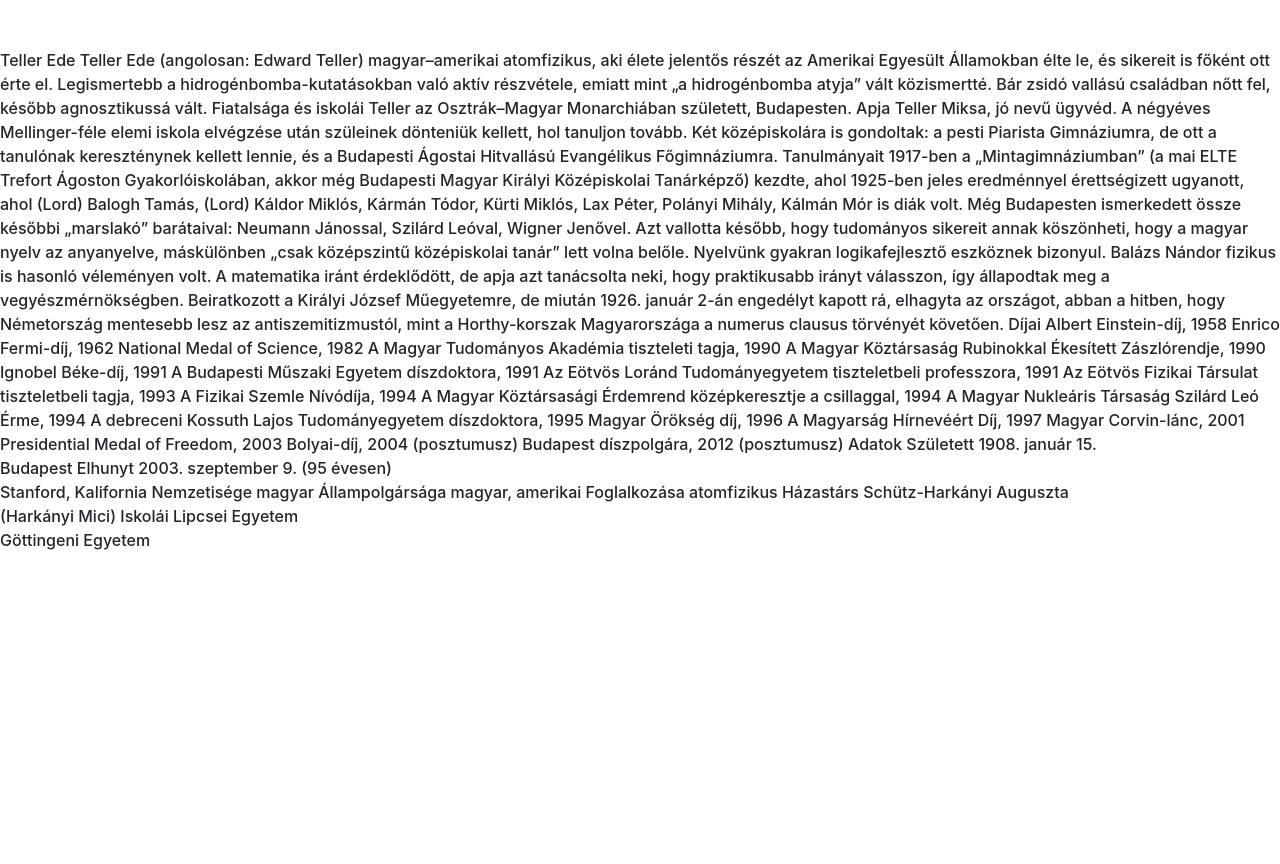
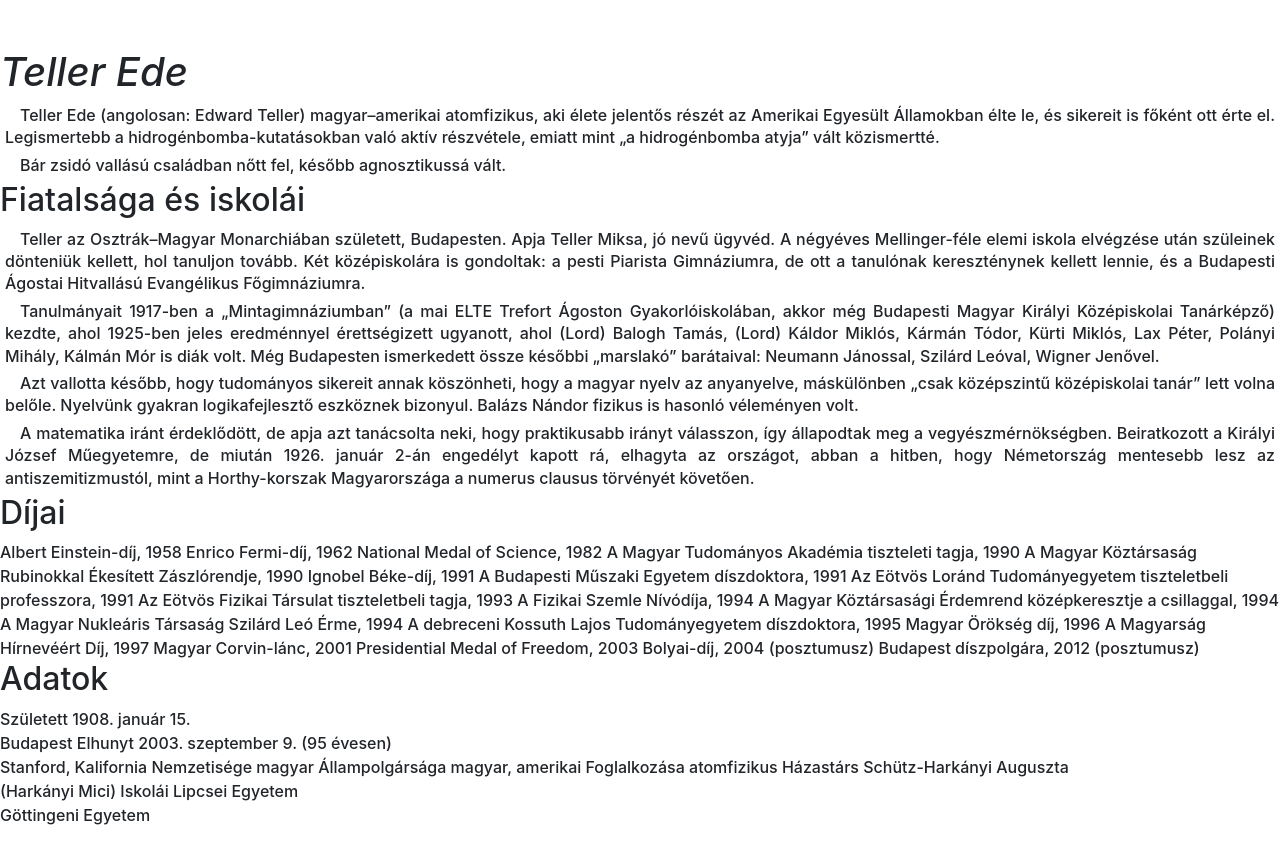
Before and after one commit to Bo1129/Webfeladat, a plain HTML site: page index.html in a window 1280 px wide. Before the commit the page ends 800 px from the top, so only its background shows below. Drawn offline with nearby package versions, Linux system fonts and the light colour scheme.

Commit message:
Bekezdések és fejlécek kialakítása

```diff
--- a/index.html
+++ b/index.html
@@ -13,23 +13,23 @@
 
 <body>
 	<div class="my-5">
-		Teller Ede
+		<h1>Teller Ede</h1>
 
-		Teller Ede (angolosan: Edward Teller) magyar–amerikai atomfizikus, aki élete jelentős részét az Amerikai Egyesült Államokban élte le, és sikereit is főként ott érte el. Legismertebb a hidrogénbomba-kutatásokban való aktív részvétele, emiatt mint „a hidrogénbomba atyja” vált közismertté.
+		<p>Teller Ede (angolosan: Edward Teller) magyar–amerikai atomfizikus, aki élete jelentős részét az Amerikai Egyesült Államokban élte le, és sikereit is főként ott érte el. Legismertebb a hidrogénbomba-kutatásokban való aktív részvétele, emiatt mint „a hidrogénbomba atyja” vált közismertté.</p>
 
-		Bár zsidó vallású családban nőtt fel, később agnosztikussá vált.
+		<p>Bár zsidó vallású családban nőtt fel, később agnosztikussá vált.</p>
 
-		Fiatalsága és iskolái
+		<h2>Fiatalsága és iskolái</h2>
 
-		Teller az Osztrák–Magyar Monarchiában született, Budapesten. Apja Teller Miksa, jó nevű ügyvéd. A négyéves Mellinger-féle elemi iskola elvégzése után szüleinek dönteniük kellett, hol tanuljon tovább. Két középiskolára is gondoltak: a pesti Piarista Gimnáziumra, de ott a tanulónak kereszténynek kellett lennie, és a Budapesti Ágostai Hitvallású Evangélikus Főgimnáziumra.
+		<p>Teller az Osztrák–Magyar Monarchiában született, Budapesten. Apja Teller Miksa, jó nevű ügyvéd. A négyéves Mellinger-féle elemi iskola elvégzése után szüleinek dönteniük kellett, hol tanuljon tovább. Két középiskolára is gondoltak: a pesti Piarista Gimnáziumra, de ott a tanulónak kereszténynek kellett lennie, és a Budapesti Ágostai Hitvallású Evangélikus Főgimnáziumra.</p>
 
-		Tanulmányait 1917-ben a „Mintagimnáziumban” (a mai ELTE Trefort Ágoston Gyakorlóiskolában, akkor még Budapesti Magyar Királyi Középiskolai Tanárképző) kezdte, ahol 1925-ben jeles eredménnyel érettségizett ugyanott, ahol (Lord) Balogh Tamás, (Lord) Káldor Miklós, Kármán Tódor, Kürti Miklós, Lax Péter, Polányi Mihály, Kálmán Mór is diák volt. Még Budapesten ismerkedett össze későbbi „marslakó” barátaival: Neumann Jánossal, Szilárd Leóval, Wigner Jenővel.
+		<p>Tanulmányait 1917-ben a „Mintagimnáziumban” (a mai ELTE Trefort Ágoston Gyakorlóiskolában, akkor még Budapesti Magyar Királyi Középiskolai Tanárképző) kezdte, ahol 1925-ben jeles eredménnyel érettségizett ugyanott, ahol (Lord) Balogh Tamás, (Lord) Káldor Miklós, Kármán Tódor, Kürti Miklós, Lax Péter, Polányi Mihály, Kálmán Mór is diák volt. Még Budapesten ismerkedett össze későbbi „marslakó” barátaival: Neumann Jánossal, Szilárd Leóval, Wigner Jenővel.</p>
 
-		Azt vallotta később, hogy tudományos sikereit annak köszönheti, hogy a magyar nyelv az anyanyelve, máskülönben „csak középszintű középiskolai tanár” lett volna belőle. Nyelvünk gyakran logikafejlesztő eszköznek bizonyul. Balázs Nándor fizikus is hasonló véleményen volt.
+		<p>Azt vallotta később, hogy tudományos sikereit annak köszönheti, hogy a magyar nyelv az anyanyelve, máskülönben „csak középszintű középiskolai tanár” lett volna belőle. Nyelvünk gyakran logikafejlesztő eszköznek bizonyul. Balázs Nándor fizikus is hasonló véleményen volt.</p>
 
-		A matematika iránt érdeklődött, de apja azt tanácsolta neki, hogy praktikusabb irányt válasszon, így állapodtak meg a vegyészmérnökségben. Beiratkozott a Királyi József Műegyetemre, de miután 1926. január 2-án engedélyt kapott rá, elhagyta az országot, abban a hitben, hogy Németország mentesebb lesz az antiszemitizmustól, mint a Horthy-korszak Magyarországa a numerus clausus törvényét követően.
+		<p>A matematika iránt érdeklődött, de apja azt tanácsolta neki, hogy praktikusabb irányt válasszon, így állapodtak meg a vegyészmérnökségben. Beiratkozott a Királyi József Műegyetemre, de miután 1926. január 2-án engedélyt kapott rá, elhagyta az országot, abban a hitben, hogy Németország mentesebb lesz az antiszemitizmustól, mint a Horthy-korszak Magyarországa a numerus clausus törvényét követően.</p>
 
-		Díjai
+		<h2>Díjai</h2>
 
 		Albert Einstein-díj, 1958
 		Enrico Fermi-díj, 1962
@@ -51,7 +51,7 @@
 		Bolyai-díj, 2004 (posztumusz)
 		Budapest díszpolgára, 2012 (posztumusz)
 
-		Adatok
+		<h2>Adatok</h2>
 
 		Született
 		1908. január 15.<br>Budapest
```
